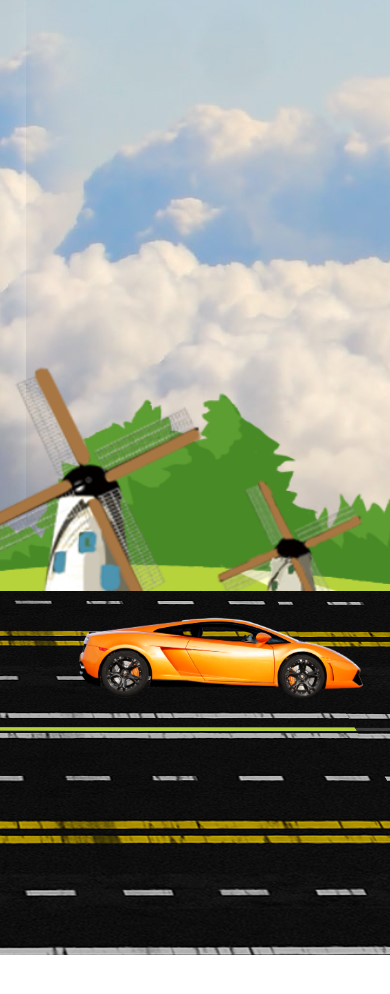
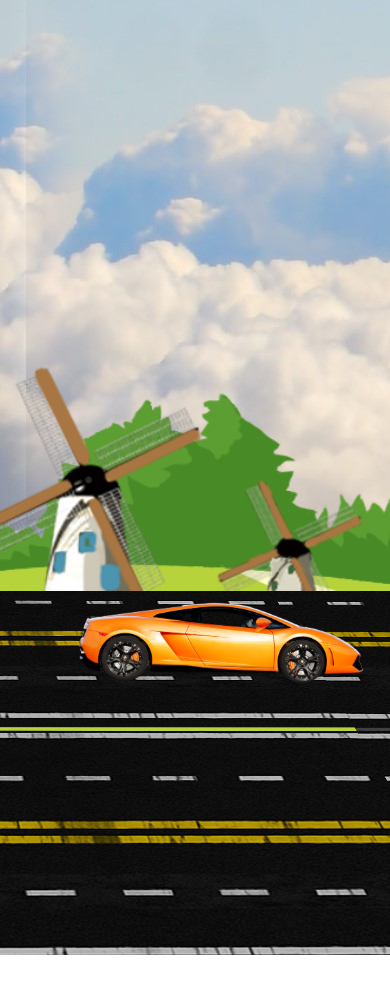
Before and after one commit to IamArsalanKhan/Beautiful_Car, a plain HTML site: page index.html in a window 390 px wide. Shown: the top 994 px of the page. Drawn offline with Linux system fonts and the light colour scheme.

Commit message:
Update style.css

```diff
--- a/style.css
+++ b/style.css
@@ -97,7 +97,7 @@ body{
         background-repeat: no-repeat;
         position: absolute;
         left: 50px;
-        bottom: 140px;
+        bottom: 155px;
         animation: Shake linear 3s infinite;
     }
 }
```
